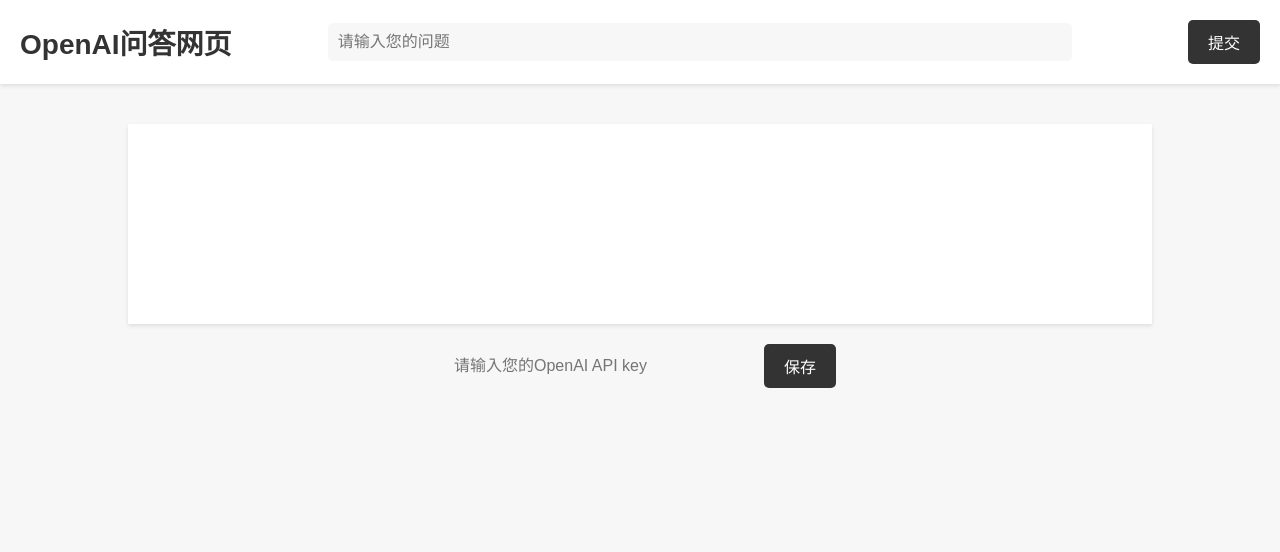
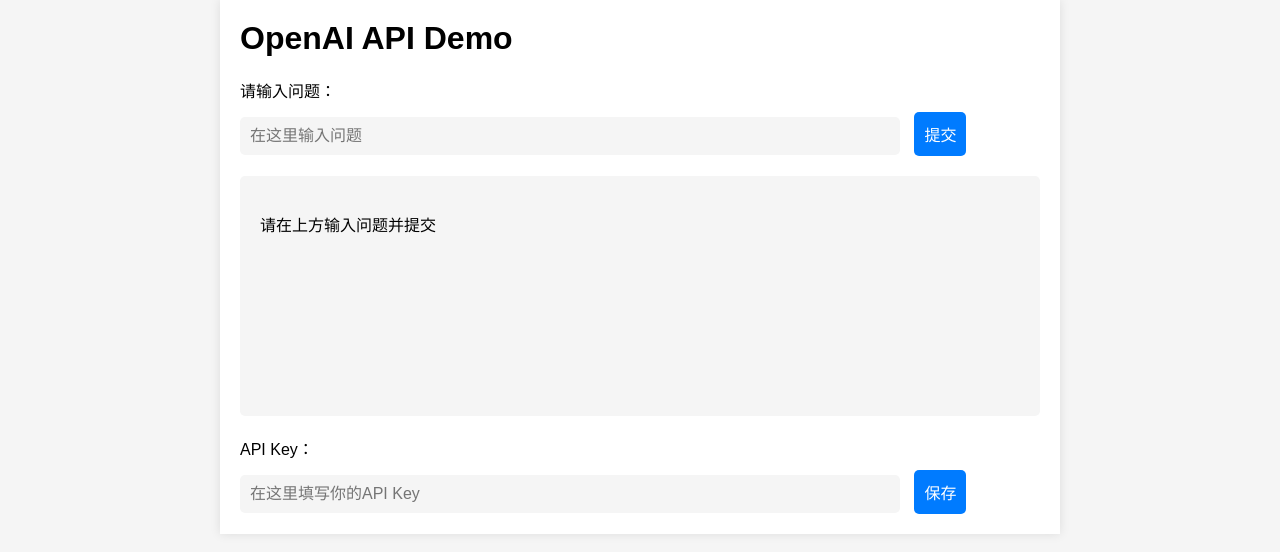
Before and after one commit to auheijil/byGPT, a website: page index.html in a window 1280 px wide. Drawn offline with nearby package versions, Linux system fonts and the light colour scheme.

Commit message:
initial 10

```diff
--- a/index.html
+++ b/index.html
@@ -1,155 +1,39 @@
-
 <!DOCTYPE html>
 <html>
 <head>
-<meta charset="UTF-8">
-<title>OpenAI问答网页</title>
-<style>
-* {
-margin: 0;
-padding: 0;
-box-sizing: border-box;
-}
-body {
-font-family: Arial, sans-serif;
-background-color: #f7f7f7;
-}
-header {
-display: flex;
-justify-content: space-between;
-align-items: center;
-padding: 20px;
-background-color: #fff;
-box-shadow: 0 2px 4px rgba(0,0,0,0.1);
-}
-header h1 {
-font-weight: bold;
-font-size: 28px;
-color: #333;
-}
-header input[type="text"] {
-padding: 10px;
-border: none;
-border-radius: 5px;
-background-color: #f7f7f7;
-font-size: 16px;
-width: 60%;
-margin-right: 20px;
-}
-header button {
-padding: 10px 20px;
-border: none;
-border-radius: 5px;
-background-color: #333;
-color: #fff;
-font-size: 16px;
-cursor: pointer;
-}
-main {
-display: flex;
-flex-direction: column;
-align-items: center;
-margin-top: 40px;
-}
-#output {
-padding: 20px;
-background-color: #fff;
-box-shadow: 0 2px 4px rgba(0,0,0,0.1);
-width: 80%;
-margin-bottom: 20px;
-font-size: 16px;
-line-height: 1.5;
-color: #333;
-min-height: 200px;
-overflow-y: auto;
-}
-#api-key {
-display: flex;
-align-items: center;
-margin-bottom: 20px;
-}
-#api-key input[type="text"] {
-padding: 10px;
-border: none;
-border-radius: 5px;
-background-color: #f7f7f7;
-font-size: 16px;
-width: 300px;
-margin-right: 20px;
-}
-#api-key button {
-padding: 10px 20px;
-border: none;
-border-radius: 5px;
-background-color: #333;
-color: #fff;
-font-size: 16px;
-cursor: pointer;
-}
-</style>
+	<meta charset="UTF-8">
+	<title>OpenAI API Demo</title>
+	<link rel="stylesheet" href="style.css">
 </head>
 <body>
-<header>
-<h1>OpenAI问答网页</h1>
-<input type="text" id="input" placeholder="请输入您的问题">
-<button id="submit">提交</button>
-</header>
-<main>
-<div id="output"></div>
-<div id="api-key">
-<input type="text" id="api-key-input" placeholder="请输入您的OpenAI API key">
-<button id="api-key-submit">保存</button>
-</div>
-</main>
-<script src="https://cdn.jsdelivr.net/npm/axios/dist/axios.min.js"></script>
-<script>
-const submitBtn = document.getElementById('submit');
-const input = document.getElementById('input');
-const output = document.getElementById('output');
-const apiKeyInput = document.getElementById('api-key-input');
-const apiKeySubmitBtn = document.getElementById('api-key-submit');
+	<div class="container">
+		<h1>OpenAI API Demo</h1>
+		<div class="input">
+			<label for="question">请输入问题：</label>
+			<input type="text" id="question" placeholder="在这里输入问题">
+			<button id="submit">提交</button>
+		</div>
+		<div class="output">
+			<p id="answer">请在上方输入问题并提交</p>
+		</div>
+		<div class="api-key">
+			<label for="api-key">API Key：</label>
+			<input type="text" id="api-key" placeholder="在这里填写你的API Key">
+			<button id="save">保存</button>
+		</div>
+	</div>
 
-	let apiKey = localStorage.getItem('openai-api-key');
+	<!-- SVG Icons -->
+	<svg xmlns="http://www.w3.org/2000/svg" style="display: none;">
+		<symbol id="icon-search" viewBox="0 0 24 24">
+			<path d="M23.292 21.708l-6.617-6.617a9.5 9.5 0 1 0-1.083 1.083l6.617 6.617a.75.75 0 0 0 1.06 0 .75.75 0 0 0 0-1.06zM2 9.5a7.5 7.5 0 1 1 15 0 7.5 7.5 0 0 1-15 0z"/>
+		</symbol>
+		<symbol id="icon-save" viewBox="0 0 24 24">
+			<path d="M19 1h-14c-1.1 0-2 .9-2 2v18c0 1.1.9 2 2 2h14c1.1 0 2-.9 2-2v-18c0-1.1-.9-2-2-2zm-14 2h14v6h-14v-6zm14 18h-14v-10h14v10zm-8-7h-4v-4h4v4z"/>
+		</symbol>
+	</svg>
 
-	if (apiKey) {
-		apiKeyInput.value = apiKey;
-	}
-
-	apiKeySubmitBtn.addEventListener('click', () => {
-		apiKey = apiKeyInput.value;
-		localStorage.setItem('openai-api-key', apiKey);
-		alert('API Key已保存！');
-	});
-
-	submitBtn.addEventListener('click', () => {
-		if (!apiKey) {
-			alert('请先输入您的OpenAI API key！');
-			return;
-		}
-
-		const question = input.value.trim();
-
-		if (!question) {
-			alert('请输入问题！');
-			return;
-		}
-
-		axios.post('https://api.openai.com/v1/engines/davinci-codex/completions', {
-			prompt: question,
-			max_tokens: 150,
-			model: "text-davinci-002",
-			api_key: apiKey
-		})
-		.then(res => {
-			console.log(res.data.choices[0].text);
-			output.innerHTML += `<p>您的问题：${question}</p>`;
-			output.innerHTML += `<p>回答：${res.data.choices[0].text}</p>`;
-		})
-		.catch(err => {
-			console.error(err);
-			alert('调用OpenAI API失败！');
-		});
-	});
-</script>
+	<!-- Javascript -->
+	<script src="script.js"></script>
 </body>
 </html>
--- a/script.js
+++ b/script.js
@@ -1,39 +1,51 @@
-const apiKeyInput = document.getElementById('api-key-input');
-const apiKeySubmit = document.getElementById('api-key-submit');
-const inputText = document.getElementById('input-text');
-const submitButton = document.getElementById('submit-button');
-const outputText = document.getElementById('output-text');
+// 获取DOM元素
+const questionInput = document.getElementById('question');
+const submitBtn = document.getElementById('submit');
+const answerOutput = document.getElementById('answer');
+const apiKeyInput = document.getElementById('api-key');
+const saveBtn = document.getElementById('save');
 
+// API Key
 let apiKey = '';
 
-apiKeySubmit.addEventListener('click', () => {
+// 保存API Key
+saveBtn.addEventListener('click', function() {
 	apiKey = apiKeyInput.value;
-  apiKeyInput.value = '';
-  alert('API Key submitted!');
+	alert('API Key已保存');
 });
 
-submitButton.addEventListener('click', () => {
-  const question = inputText.value;
-  inputText.value = '';
+// 提交问题并获取答案
+submitBtn.addEventListener('click', function() {
+	const question = questionInput.value.trim();
+	if (!question) {
+		alert('请输入问题');
+		return;
+	}
+	if (!apiKey) {
+		alert('请填写API Key');
+		return;
+	}
+
+	// 调用OpenAI API
 	fetch('https://api.openai.com/v1/engines/davinci-codex/completions', {
 		method: 'POST',
 		headers: {
 			'Content-Type': 'application/json',
-      'Authorization': `Bearer ${apiKey}`,
+			'Authorization': `Bearer ${apiKey}`
 		},
 		body: JSON.stringify({
 			prompt: question,
-      temperature: 0.7,
-      max_tokens: 1024,
-    }),
+			max_tokens: 150,
+			model: 'text-davinci-002',
+			stop: ['\n']
+		})
 	})
 	.then(response => response.json())
 	.then(data => {
-      const answer = data.choices[0].text.trim();
-      outputText.textContent = answer;
+		answerOutput.innerHTML = data.choices[0].text.trim();
 	})
 	.catch(error => {
+		answerOutput.innerHTML = '出错了，请检查API Key是否正确';
 		console.error(error);
-      outputText.textContent = 'Error: ' + error.message;
 	});
 });
--- a/style.css
+++ b/style.css
@@ -1,80 +1,61 @@
-/* Reset styles */
-* {
-    box-sizing: border-box;
+body {
+	font-family: Arial, sans-serif;
+	background-color: #f5f5f5;
 	margin: 0;
 	padding: 0;
 }
 
-  /* Global styles */
-  body {
-    font-family: Arial, sans-serif;
-    font-size: 16px;
-    line-height: 1.5;
-    color: #333;
+.container {
+	max-width: 800px;
+	margin: 0 auto;
+	padding: 20px;
 	background-color: #fff;
+	box-shadow: 0 0 10px rgba(0, 0, 0, 0.1);
 }
 
-  header {
-    display: flex;
-    justify-content: space-between;
-    align-items: center;
-    padding: 20px;
+h1 {
+	margin-top: 0;
+}
+
+.input {
+	margin-bottom: 20px;
+}
+
+label {
+	display: block;
+	margin-bottom: 10px;
+}
+
+input[type="text"], button {
+	font-size: 16px;
+	padding: 10px;
+	border-radius: 5px;
+	border: none;
 	background-color: #f5f5f5;
 }
 
-  h1 {
-    font-size: 32px;
+input[type="text"] {
+	width: 80%;
+	margin-right: 10px;
+}
+
+button {
+	color: #fff;
+	background-color: #007bff;
+	cursor: pointer;
+}
+
+.output {
+	padding: 20px;
+	background-color: #f5f5f5;
+	min-height: 200px;
+	border-radius: 5px;
 }
 
 .api-key {
-    display: flex;
-    align-items: center;
+	margin-top: 20px;
 }
 
-  label {
-    margin-right: 10px;
+svg {
+	display: none;
 }
-
-  input[type="text"] {
-    padding: 8px;
-    border: 1px solid #ccc;
-    border-radius: 4px;
-  }
-
-  button {
-    padding: 8px 16px;
-    border: none;
-    border-radius: 4px;
-    background-color: #007bff;
-    color: #fff;
-    cursor: pointer;
-  }
-
-  button:hover {
-    background-color: #0069d9;
-  }
-
-  main {
-    max-width: 800px;
-    margin: 0 auto;
-    padding: 20px;
-  }
-
-  .input-container {
-    margin-bottom: 20px;
-  }
-
-  .output-container {
-    border: 1px solid #ccc;
-    border-radius: 4px;
-    padding: 20px;
-  }
-
-  h2 {
-    font-size: 24px;
-    margin-bottom: 10px;
-  }
-
-  p {
-    font-size: 18px;
-  }
```
Lines whose indentation alone changed are shown as unchanged.
